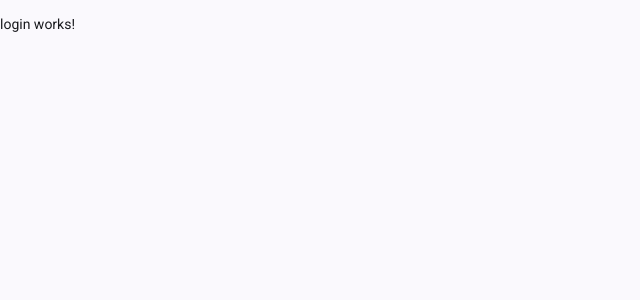
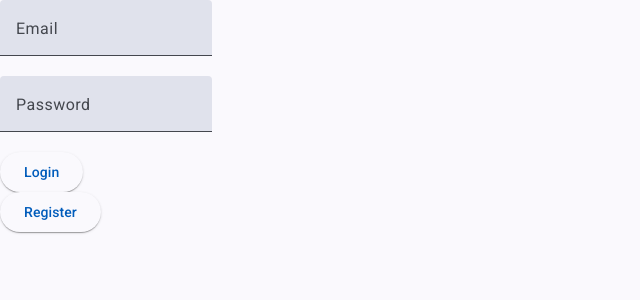
Before and after one commit to EleneMorgoshia/volunteer-matching, an Angular app: page /login in a window 1280 px wide. Shown: the top 300 px of the page, without its empty margins (0-640 px from the left). Built offline with nearby package versions, Linux system fonts and the light colour scheme.

Commit message:
added login component

```diff
--- a/src/app/app.routes.ts
+++ b/src/app/app.routes.ts
@@ -1,4 +1,6 @@
 import { Routes } from '@angular/router';
 import { LOGIN_ROUTES } from './features/auth-entry/components/login/login.routes';
 
-export const routes: Routes = [...LOGIN_ROUTES];
+export const routes: Routes = [
+  ...LOGIN_ROUTES,
+];
--- a/src/app/features/auth-entry/components/login/login.html
+++ b/src/app/features/auth-entry/components/login/login.html
@@ -1 +1,11 @@
-<p>login works!</p>
+<mat-form-field>
+  <mat-label>Email</mat-label>
+  <input matInput [formField]="loginForm.email" />
+</mat-form-field>
+<mat-form-field>
+  <mat-label>Password</mat-label>
+  <input matInput [formField]="loginForm.password" />
+</mat-form-field>
+
+<button matButton="elevated" (click)="onLogin()">Login</button>
+<button matButton="elevated" (click)="onRegiter()">Register</button>
--- /dev/null
+++ b/src/app/features/auth-entry/components/login/login.model.ts
@@ -0,0 +1,6 @@
+import { signal } from '@angular/core';
+
+export interface LoginInfo {
+  email: string;
+  password: string;
+}
--- a/src/app/features/auth-entry/components/login/login.scss
+++ b/src/app/features/auth-entry/components/login/login.scss
@@ -0,0 +1,5 @@
+:host {
+  display: flex;
+  flex-direction: column;
+  align-items: flex-start;
+}
--- a/src/app/features/auth-entry/components/login/login.ts
+++ b/src/app/features/auth-entry/components/login/login.ts
@@ -1,11 +1,51 @@
-import { Component } from '@angular/core';
+import { Component, effect, signal } from '@angular/core';
+import { MatSelectModule } from '@angular/material/select';
+import { MatInputModule } from '@angular/material/input';
+import { MatFormFieldModule } from '@angular/material/form-field';
+import { MatButtonModule } from '@angular/material/button';
+import { form, FormField } from '@angular/forms/signals';
+import { LoginInfo } from './login.model';
+import { FormsModule, ReactiveFormsModule } from '@angular/forms';
+import { CommonModule } from '@angular/common';
 
 @Component({
   selector: 'app-login',
-  imports: [],
+  imports: [
+    MatFormFieldModule,
+    MatInputModule,
+    MatSelectModule,
+    ReactiveFormsModule,
+    FormsModule,
+    MatButtonModule,
+    FormField,
+    CommonModule,
+  ],
   templateUrl: './login.html',
   styleUrl: './login.scss',
 })
 export class Login {
+  loginModel = signal<LoginInfo>({
+    email: '',
+    password: '',
+  });
 
+  loginForm = form(this.loginModel);
+
+  constructor() {
+    effect(() => {
+      console.log(this.loginForm.email());
+      console.log(this.loginForm.password().value());
+      console.log(this.loginForm().value());
+    });
+  }
+
+  onLogin() {
+    console.log('login');
+    console.log(this.loginForm.email());
+    console.log(this.loginForm.password());
+  }
+
+  onRegiter() {
+    console.log('register');
+  }
 }
```
Also changed, not shown: src/app/features/auth-entry/components/login/login.service.ts (added).
